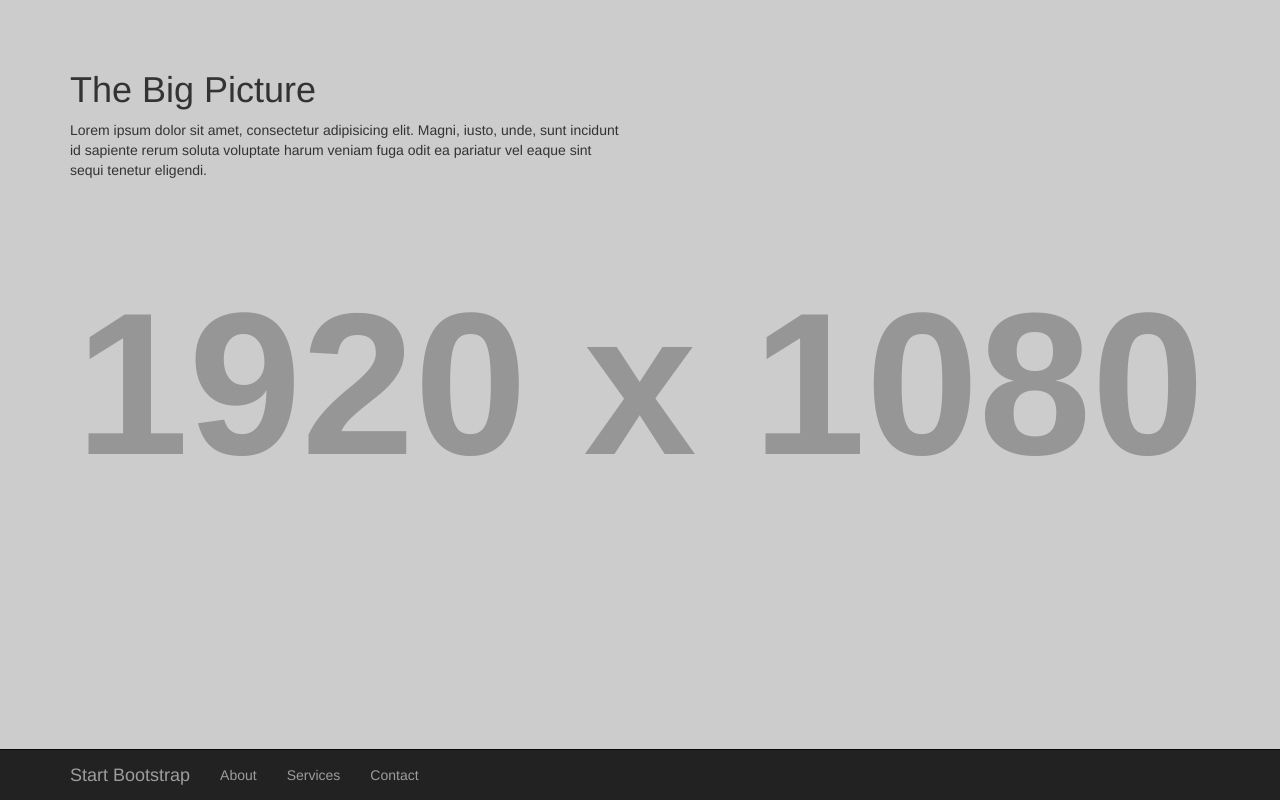
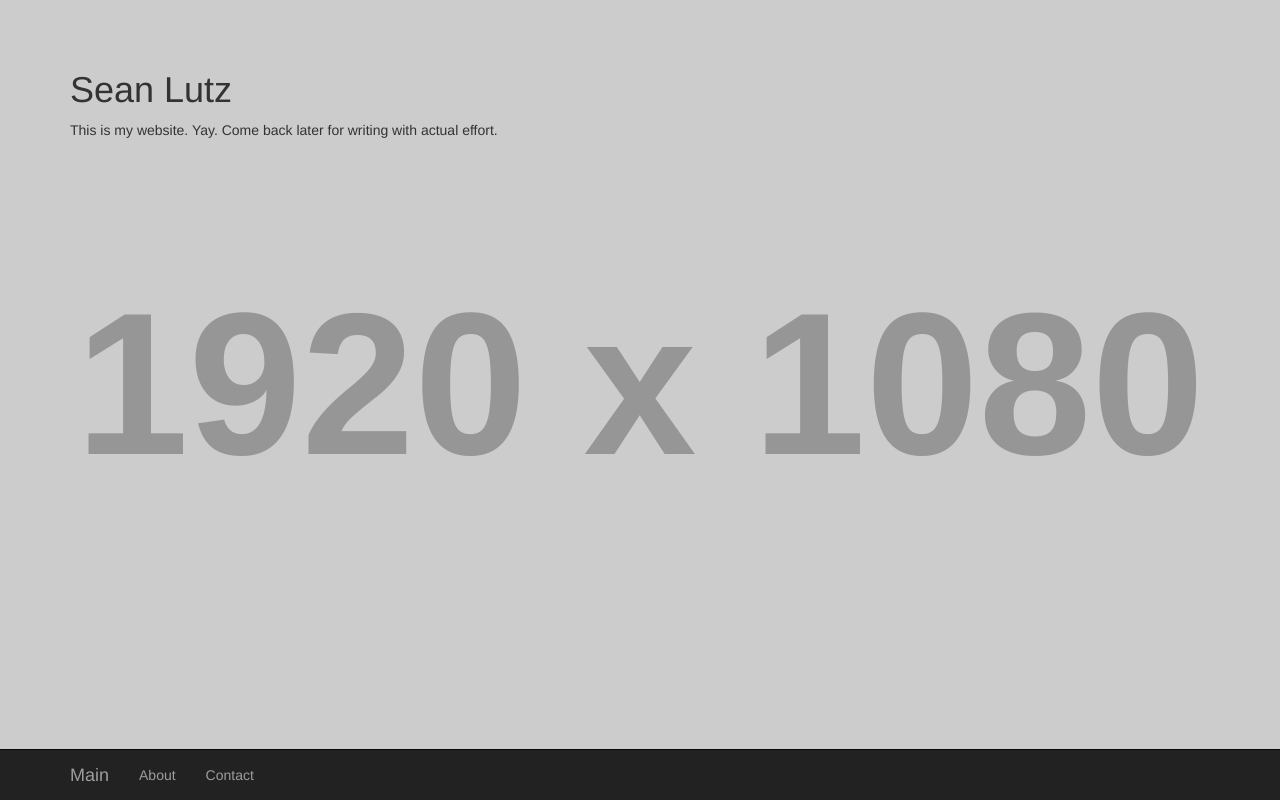
Before and after one commit to seanlutz/seanlutz, a plain HTML site: page index.html in a window 1280 px wide. Drawn offline with Linux system fonts and the light colour scheme; placeholder pictures from the web are drawn by us.

Commit message:
changed text, commented out bottom, changed pic

```diff
--- a/index.html
+++ b/index.html
@@ -10,7 +10,7 @@
     <meta name="description" content="">
     <meta name="author" content="">
 
-    <title>The Big Picture - Start Bootstrap Template</title>
+    <title>Sean's Website</title>
 
     <!-- Bootstrap Core CSS -->
     <link href="css/bootstrap.min.css" rel="stylesheet">
@@ -40,7 +40,7 @@
                     <span class="icon-bar"></span>
                     <span class="icon-bar"></span>
                 </button>
-                <a class="navbar-brand" href="#">Start Bootstrap</a>
+                <a class="navbar-brand" href="#">Main</a>
             </div>
             <!-- Collect the nav links, forms, and other content for toggling -->
             <div class="collapse navbar-collapse" id="bs-example-navbar-collapse-1">
@@ -48,9 +48,9 @@
                     <li>
                         <a href="#">About</a>
                     </li>
-                    <li>
+                   <!-- <li>
                         <a href="#">Services</a>
-                    </li>
+                    </li> -->
                     <li>
                         <a href="#">Contact</a>
                     </li>
@@ -65,8 +65,8 @@
     <div class="container">
         <div class="row">
             <div class="col-md-6 col-sm-12">
-                <h1>The Big Picture</h1>
-                <p>Lorem ipsum dolor sit amet, consectetur adipisicing elit. Magni, iusto, unde, sunt incidunt id sapiente rerum soluta voluptate harum veniam fuga odit ea pariatur vel eaque sint sequi tenetur eligendi.</p>
+                <h1>Sean Lutz</h1>
+                <p>This is my website. Yay. Come back later for writing with actual effort.</p>
             </div>
         </div>
         <!-- /.row -->
```
